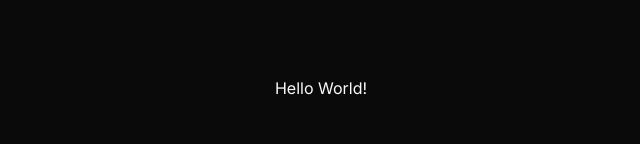
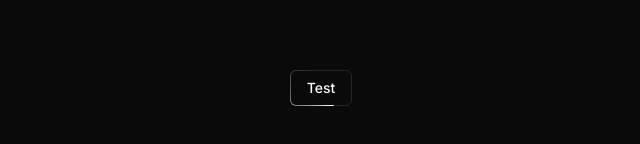
Before and after one commit to guilhermerodz/luna, a Next.js app: page / in a window 1280 px wide. Shown: the part 312-456 px from the top of the page, without its empty margins (319-959 px from the left). Built offline with nearby package versions, Linux system fonts and the light colour scheme.

Commit message:
feat: poc

```diff
--- a/package.json
+++ b/package.json
@@ -10,6 +10,7 @@
   },
   "dependencies": {
     "@radix-ui/react-icons": "^1.3.0",
+    "@radix-ui/react-slot": "^1.0.2",
     "class-variance-authority": "^0.7.0",
     "clsx": "^2.1.0",
     "next": "14.1.3",
--- /dev/null
+++ b/src/app/library/base.tsx
@@ -0,0 +1,40 @@
+import * as React from 'react'
+
+/**
+ * This container is a base for creating shiny components.
+ * It includes all CSS rules to keep a11y, such as removing
+ * pointer events, user selections, and hiding it from screen readers.
+ *
+ * @returns {React.ReactElement} The container to wrap around a shiny component.
+ */
+export const ShinyContainer = React.forwardRef<
+  HTMLDivElement,
+  React.ComponentProps<'div'>
+>((props, ref) => {
+  return (
+    <div
+      style={{
+        position: 'absolute',
+        inset: 0,
+        pointerEvents: 'none',
+        userSelect: 'none',
+      }}
+      aria-hidden
+      {...props}
+      ref={ref}
+    />
+  )
+})
+ShinyContainer.displayName = 'ShinyContainer'
+
+const ShinyTemplate = React.forwardRef<
+  React.ElementRef<typeof ShinyContainer>,
+  React.ComponentProps<typeof ShinyContainer>
+>(({ ...props }, shinyContainerRef) => {
+  return (
+    <ShinyContainer ref={shinyContainerRef}>
+      {/* Your VFX in here */}
+    </ShinyContainer>
+  )
+})
+ShinyTemplate.displayName = 'ShinyTemplate'
--- /dev/null
+++ b/src/app/library/components/tracing-border.module.css
@@ -0,0 +1,45 @@
+.c {
+  /* Customize the variables as you wish */
+  --border-width: 1px;
+  --background: conic-gradient(from 0deg, white, gray, transparent, transparent, transparent);
+
+  border-radius: inherit;
+
+  position: absolute;
+  padding: var(--border-width);
+
+  transition-property: color, background-color, border-color,
+    text-decoration-color, fill, stroke;
+  transition-timing-function: cubic-bezier(0.4, 0, 0.2, 1);
+  transition-duration: 200ms;
+}
+.b {
+  border-radius: inherit;
+
+  position: absolute;
+  inset: calc(-1 * var(--border-width));
+  padding: var(--border-width);
+
+  -webkit-mask: linear-gradient(white 0 0) content-box,
+    linear-gradient(white 0 0);
+  mask: linear-gradient(white 0 0) content-box, linear-gradient(white 0 0);
+  -webkit-mask-composite: xor;
+  mask-composite: exclude;
+}
+.b::after {
+  content: '';
+  position: absolute;
+  top: 50%;
+  left: 50%;
+  min-width: 200%;
+  min-height: 200%;
+  aspect-ratio: 1/1;
+  background: var(--background);
+  transform: translate(-50%, -50%) rotate(0deg);
+  animation: rotate 5s linear infinite;
+}
+@keyframes rotate {
+  to {
+    transform: translate(-50%, -50%) rotate(-360deg);
+  }
+}
--- /dev/null
+++ b/src/app/library/components/tracing-border.tsx
@@ -0,0 +1,17 @@
+import * as React from 'react'
+
+import { ShinyContainer } from '../base'
+import { withJS } from '../use-closest'
+import s from './tracing-border.module.css'
+
+export const TracingBorder = React.forwardRef<
+  React.ElementRef<typeof ShinyContainer>,
+  React.ComponentPropsWithoutRef<typeof ShinyContainer>
+>((props, ref) => {
+  return (
+    <ShinyContainer ref={ref} className={s.c}>
+      <div className={s.b} />
+    </ShinyContainer>
+  )
+})
+TracingBorder.displayName = 'TracingBorder'
--- /dev/null
+++ b/src/app/library/js-components.ts
@@ -0,0 +1,6 @@
+'use client'
+
+import { TracingBorder } from "./components/tracing-border";
+import { withJS } from "./use-closest";
+
+export const TracingBorderJS = withJS(TracingBorder)
--- /dev/null
+++ b/src/app/library/use-closest.tsx
@@ -0,0 +1,70 @@
+'use client'
+
+import * as React from 'react'
+
+type ElementWithStyle = HTMLElement & { style: CSSStyleDeclaration }
+
+// Get the shiny ref, then get the closest HTML element with position: 'static'
+// then use JS to apply position: 'relative' to the closest static element.
+function useShinyClosest(shinyRef: React.RefObject<HTMLElement>) {
+  React.useLayoutEffect(() => {
+    const shiny = shinyRef.current
+    if (!shiny) {
+      console.error('useShinyClosest needs a shiny element. Received:', shiny)
+      return
+    }
+    const closestStatic = findClosestStaticParent(shiny)
+    if (!closestStatic) {
+      console.error('No static parent found for shiny element:', shiny)
+      return
+    }
+    const el = closestStatic as unknown as ElementWithStyle
+
+    console.log(el)
+
+    const tmp = el.style.position
+    el.style.position = 'relative'
+
+    return () => {
+      // Execute cleanup fns
+      el.style.position = tmp
+    }
+  }, [shinyRef])
+}
+
+export function withJS(
+  ShinyComponentWithRef: React.ComponentType<{
+    ref: React.RefObject<HTMLElement>
+  }>,
+) {
+  return function ShinyComponent(
+    props: React.ComponentProps<typeof ShinyComponentWithRef>,
+  ) {
+    const shinyRef = React.useRef<HTMLElement>(null)
+    useShinyClosest(shinyRef)
+
+    return <ShinyComponentWithRef {...props} ref={shinyRef} />
+  }
+}
+
+function findClosestStaticParent(element: HTMLElement) {
+  let parent = element.parentElement
+  let computedStyle
+
+  while (parent && parent !== document.body) {
+    if (computedStyle === undefined) {
+      computedStyle = window.getComputedStyle(parent)
+    }
+
+    const position = computedStyle.position
+
+    if (position === 'static') {
+      return parent
+    }
+
+    parent = parent.parentElement
+  }
+
+  // If no static parent is found until document body, return null
+  return null
+}
--- a/src/app/page.tsx
+++ b/src/app/page.tsx
@@ -1,16 +1,32 @@
-import { cn } from "@/lib/utils"
+import * as React from 'react'
+
+import { Button } from '@/components/ui/button'
+import { cn } from '@/lib/utils'
+import { TracingBorder } from './library/components/tracing-border'
+import { TracingBorderJS } from './library/js-components'
 
 export default async function IndexPage() {
   return (
-    <div className={
-      cn(
+    <div
+      className={cn(
         'container relative flex-1 flex flex-col justify-center items-center',
-        'min-h-[100dvh]'
-      )
-    }>
-      <h1>Hello World!</h1>
+        'min-h-[100dvh]',
+      )}
+    >
+      {/* position:relative */}
+      <Button variant="outline" className="relative">
+        Test
+
+        <TracingBorder />
+      </Button>
     </div>
   )
 }
 
 export const revalidate = 3600
+
+// with JS (hydration delay)
+// <Button variant="outline">
+//   Test
+//   <TracingBorderJS />
+// </Button>
--- /dev/null
+++ b/src/components/ui/button.tsx
@@ -0,0 +1,57 @@
+import * as React from "react"
+import { Slot } from "@radix-ui/react-slot"
+import { cva, type VariantProps } from "class-variance-authority"
+
+import { cn } from "@/lib/utils"
+
+const buttonVariants = cva(
+  "inline-flex items-center justify-center whitespace-nowrap rounded-md text-sm font-medium transition-colors focus-visible:outline-none focus-visible:ring-1 focus-visible:ring-ring disabled:pointer-events-none disabled:opacity-50",
+  {
+    variants: {
+      variant: {
+        default:
+          "bg-primary text-primary-foreground shadow hover:bg-primary/90",
+        destructive:
+          "bg-destructive text-destructive-foreground shadow-sm hover:bg-destructive/90",
+        outline:
+          "border border-input bg-background shadow-sm hover:bg-accent hover:text-accent-foreground",
+        secondary:
+          "bg-secondary text-secondary-foreground shadow-sm hover:bg-secondary/80",
+        ghost: "hover:bg-accent hover:text-accent-foreground",
+        link: "text-primary underline-offset-4 hover:underline",
+      },
+      size: {
+        default: "h-9 px-4 py-2",
+        sm: "h-8 rounded-md px-3 text-xs",
+        lg: "h-10 rounded-md px-8",
+        icon: "h-9 w-9",
+      },
+    },
+    defaultVariants: {
+      variant: "default",
+      size: "default",
+    },
+  }
+)
+
+export interface ButtonProps
+  extends React.ButtonHTMLAttributes<HTMLButtonElement>,
+    VariantProps<typeof buttonVariants> {
+  asChild?: boolean
+}
+
+const Button = React.forwardRef<HTMLButtonElement, ButtonProps>(
+  ({ className, variant, size, asChild = false, ...props }, ref) => {
+    const Comp = asChild ? Slot : "button"
+    return (
+      <Comp
+        className={cn(buttonVariants({ variant, size, className }))}
+        ref={ref}
+        {...props}
+      />
+    )
+  }
+)
+Button.displayName = "Button"
+
+export { Button, buttonVariants }
```
Also changed, not shown: 2 other files (tests, documents, lock files or other folders).
